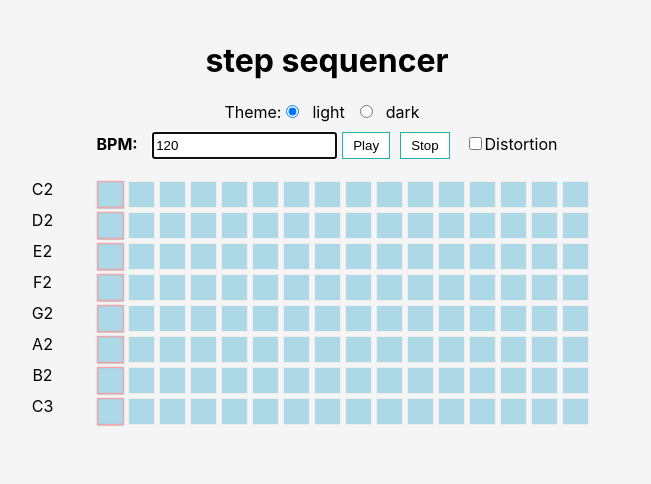
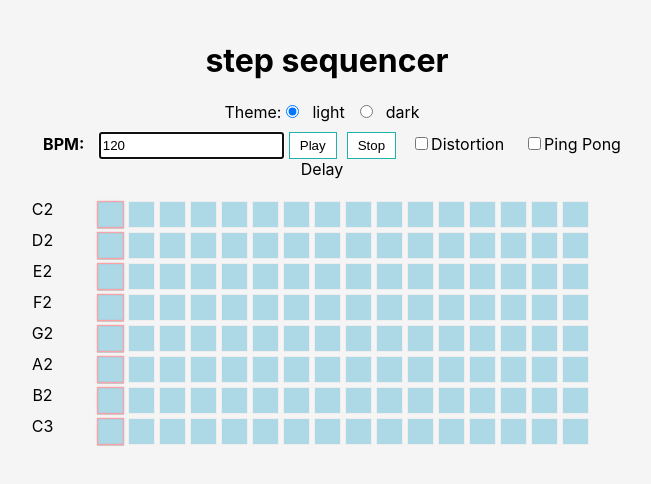
Before and after one commit to borodk/ss-16, a React (Create React App) app: page / in a window 1280 px wide. Shown: the top 484 px of the page, without its empty margins (313-964 px from the left). Built offline with nearby package versions, Linux system fonts and the light colour scheme.

Commit message:
Change mono synth to polyphonic

```diff
--- a/src/Components/StepSequencer.js
+++ b/src/Components/StepSequencer.js
@@ -27,15 +27,17 @@ const initialPattern = [
 ];
 
 // create new synth instrument
-const synth = new Tone.MonoSynth().toMaster();
+const synth = new Tone.PolySynth().toMaster();
 
 let distortionEffect = new Tone.Distortion(1).toMaster();
+let pingPongDelayEffect = new Tone.PingPongDelay("4n", 0.2).toMaster();
 
 const StepSequencer = () => {
   const [currentColumn, setColumn] = useState(0);
   const [pattern, updatePattern] = useState(initialPattern);
   const [bpm, setBpm] = useState(120);
   const [distortion, setDistortion] = useState(false);
+  const [pingPongDelay, setPingPongDelay] = useState(false);
 
   useEffect(
     () => {
@@ -49,6 +51,7 @@ const StepSequencer = () => {
             // if column is active
             if (row[col]) {
               // play note from row
+              console.log(notes);
               synth.triggerAttackRelease(notes[noteIndex], "8n", time);
             }
           })
@@ -88,6 +91,16 @@ const StepSequencer = () => {
     }
   }
 
+  // ping pong delay on / off
+  function handlePingPongDelay() {
+    setPingPongDelay(!pingPongDelay);
+    if(!pingPongDelay){
+      synth.connect(pingPongDelayEffect);
+    } else {
+      synth.disconnect(pingPongDelayEffect);
+    }
+  }
+
   // update pattern
   function setPattern({ x, y, value }) {
     // copy pattern and invert the value
@@ -117,6 +130,7 @@ const StepSequencer = () => {
         <button onClick={() => play()}>Play</button>
         <button onClick={() => stop()}>Stop</button>
         <label for='distortion-check-box'><input type="checkbox" checked={distortion} onChange={handleDistorion}></input>Distortion</label>
+        <label for='pingpong-delay-check-box'><input type="checkbox" checked={pingPongDelay} onChange={handlePingPongDelay}></input>Ping Pong Delay</label>
       </div>
       <div id="step-sequencer">
         {pattern.map((row, y) => (
```
